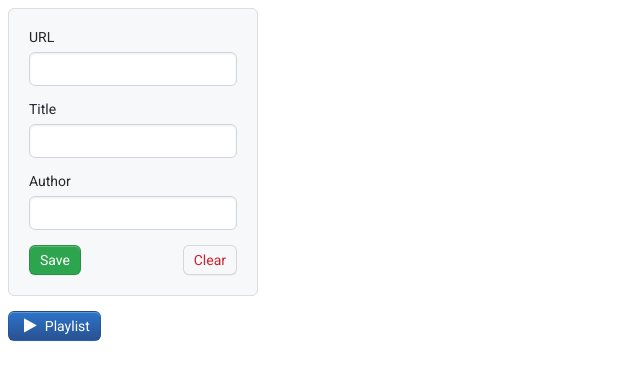
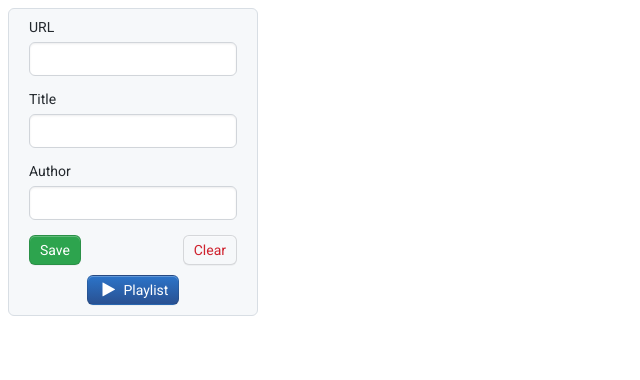
Before and after one commit to behemothbucket/ytovk-chrome-extension, a website with bundled scripts: page popup/form/form.html in a window 1280 px wide. Shown: the whole page, without its empty margins (0-640 px from the left). Built offline with nearby package versions, Linux system fonts and the light colour scheme; no server answers.

Commit message:
v1.4.1 playlist button. validation bug

```diff
--- a/popup/form/form.css
+++ b/popup/form/form.css
@@ -1,30 +1,33 @@
 /* FIXME Создать общий style.css */
 * {
     box-sizing: border-box;
-    list-style: none;
-    text-decoration: none;
     font-family: 'Roboto', sans-serif;
     font-size: 14px;
     font-weight: 400;
     color: #fff;
 }
 
+body {
+    min-width: 250px;
+}
+
 [class^="icon-"]:before, [class*=" icon-"]:before {
     font-family: "fontello";
     font-style: normal;
     font-weight: normal;
-    speak: none;
     text-align: center;
 }
 
-body {
-    min-width: 250px;
-}
-
-.form_buttons {
+.control_form_buttons {
     display: flex;
     align-items: center;
     justify-content: space-between;
+    margin-bottom: 10px;
+}
+
+.playlist_form_button {
+    display: flex;
+    justify-content:center;
 }
 
 .button {
@@ -83,14 +86,13 @@ body {
     max-width: 250px;
     width: 100%;
     height: auto;
-    /*margin: 10px auto;*/
 }
 
 .wrapper .form {
     background-color: #f6f8fa;
     border: 1px solid hsla(210, 18%, 87%, 1);
     border-radius: 6px;
-    padding: 20px;
+    padding: 10px 20px;
 }
 
 .wrapper .form .input_field {
@@ -148,7 +150,6 @@ body {
 
 .vk_playlist_button {
     cursor: pointer;
-    margin-top: 15px;
     border-radius: 6px;
     border: 1px solid rgba(27, 31, 36, 0.15);
     background-color: #2c74c9;
--- a/popup/form/form.html
+++ b/popup/form/form.html
@@ -25,7 +25,7 @@
             <input type="text" class="input" id="artist" name="artist" autocomplete="off">
             <span class="icon-info-circled"></span>
         </div>
-        <div class="form_buttons">
+        <div class="control_form_buttons">
             <button class="button button_download" type="submit">
                 Save
             </button>
@@ -33,11 +33,11 @@
                 Clear
             </button>
         </div>
-    </div>
-    <div class="vk_playlist_button_wrapper">
-        <button class="vk_playlist_button" type="button">
-            <i class="icon-play" aria-hidden="true" style="font-size: 16px;"></i>&nbsp;Playlist
-        </button>
+        <div class="playlist_form_button">
+            <button class="vk_playlist_button" type="button">
+                <i class="icon-play" aria-hidden="true" style="font-size: 16px;"></i>&nbsp;Playlist
+            </button>
+        </div>
     </div>
 </div>
 </body>
--- a/popup/form/form.js
+++ b/popup/form/form.js
@@ -8,8 +8,9 @@ let buttonClear = document.querySelector(".button_clear");
 let buttonDownload = document.querySelector(".button_download");
 let inputs = document.querySelectorAll("input");
 let errorIcons = document.querySelectorAll(".icon-info-circled");
-let playlist = document.querySelector(".vk_playlist_button");
+let playlistButton = document.querySelector(".vk_playlist_button");
 let artistInput = document.querySelector("input[name='artist']");
+let playlistFormButton = document.querySelector(".playlist_form_button");
 
 checkCurrentVideoForDownload();
 
@@ -87,7 +88,7 @@ inputURL.addEventListener("keyup", async () => {
 	}
 });
 
-playlist.addEventListener("click", () => {
+playlistButton.addEventListener("click", () => {
 	let currentUrl = window.location.href;
 	let rawPath = currentUrl.substring(0, currentUrl.indexOf("popup"));
 	let pathPopup = "popup/playlist/playlist.html";
@@ -101,9 +102,9 @@ playlist.addEventListener("click", () => {
 function checkCurrentVideoForDownload() {
 	chrome.tabs.query({
 		active: true,
-		lastFocusedWindow: true, }, async (tabs) => {
-		const response = await chrome.tabs.sendMessage(tabs[0].id, { type: "isNotValidVideo" });
+		currentWindow: true, }, async (tabs) => {
 		if (tabs[0].url?.match(Config.YOUTUBE_VIDEO_PAGE_PATTERN)) {
+			const response = await chrome.tabs.sendMessage(tabs[0].id, { type: "isNotValidVideo" });
 			if (await response.isNotValidVideo) {
 				renderInvalidVideoForm();
 			} else {
@@ -129,4 +130,6 @@ function renderValidVideoForm(tab) {
 function renderInvalidVideoForm() {
 	let form = document.querySelector(".form");
 	form.innerHTML = "<strong style='color: #000';>⚠️ Warning<br><br>Video length <= 6min 0s<br>NO Stream<br><br>Slow server :(</strong>";
+	playlistButton.style.marginTop = "10px";
+	form.appendChild(playlistFormButton);
 }
```
Also changed, not shown: manifest.json.
